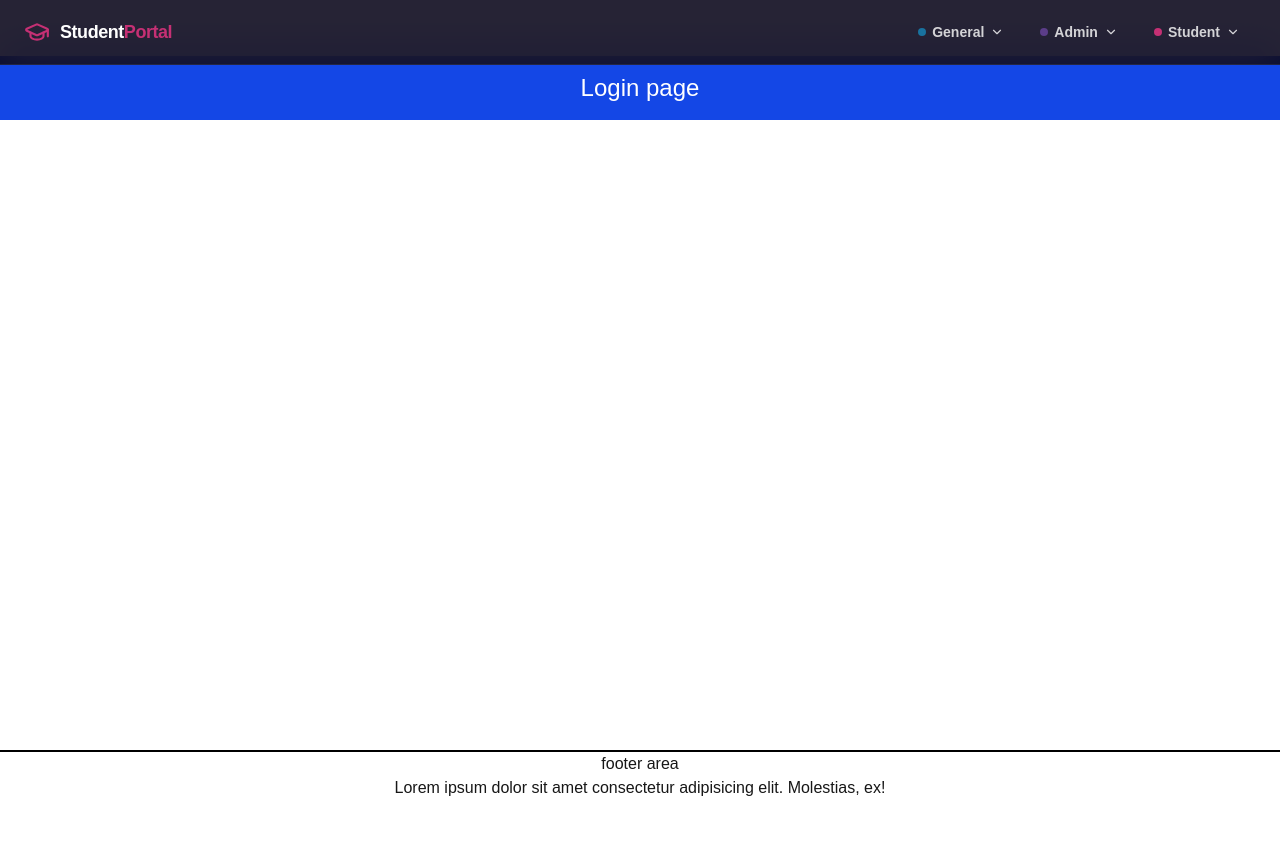
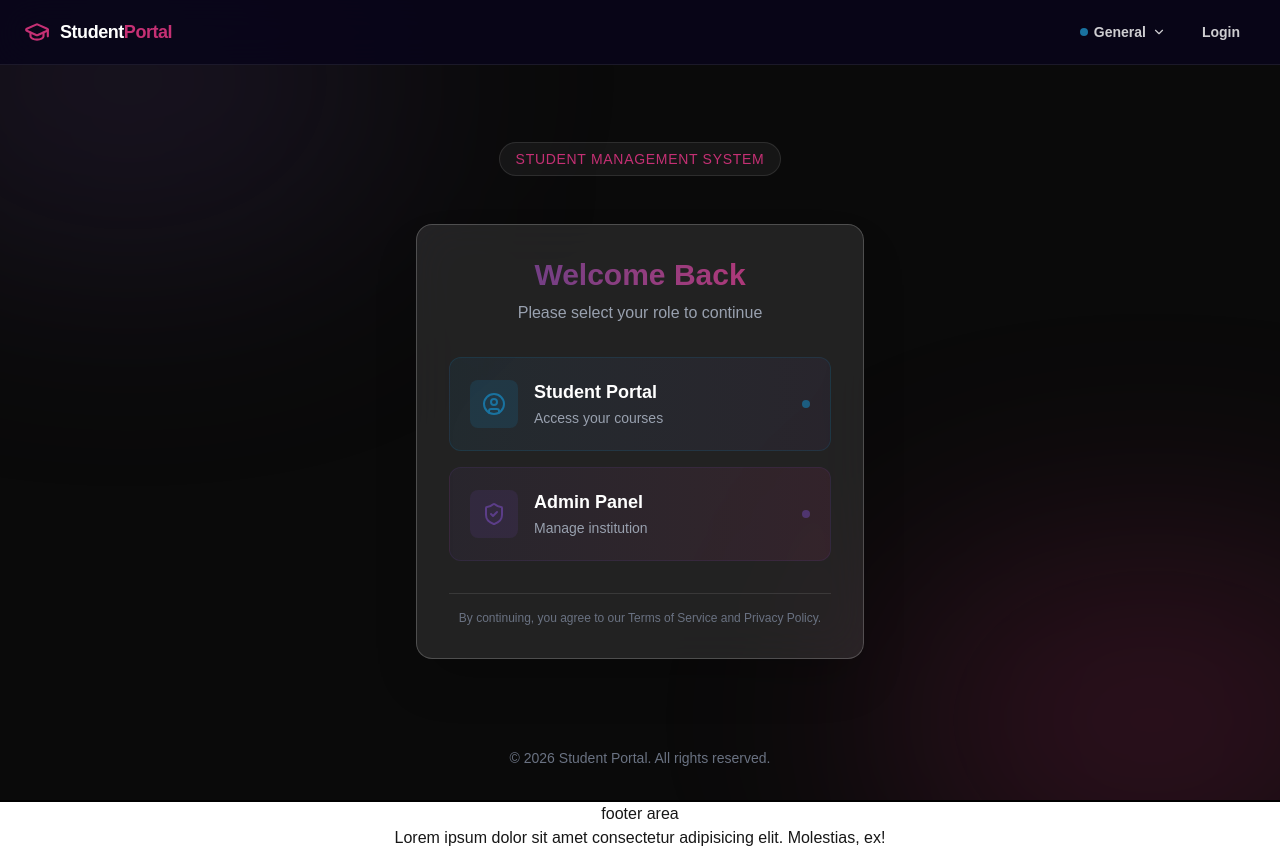
Before and after one commit to mamun-jsx/student-portal, a Next.js app: page /login in a window 1280 px wide. Before the commit the page ends 800 px from the top, so only its background shows below. Built offline with nearby package versions, Linux system fonts and the light colour scheme.

Commit message:
add react-hook-form,toast,setGlobalUser

```diff
--- a/package.json
+++ b/package.json
@@ -12,7 +12,9 @@
     "lucide-react": "^1.14.0",
     "next": "16.2.4",
     "react": "19.2.4",
-    "react-dom": "19.2.4"
+    "react-dom": "19.2.4",
+    "react-hook-form": "^7.74.0",
+    "react-hot-toast": "^2.6.0"
   },
   "devDependencies": {
     "@tailwindcss/postcss": "^4",
--- /dev/null
+++ b/src/Components/LoginForm.tsx
@@ -0,0 +1,105 @@
+"use client";
+
+import React, { useState } from "react";
+import { ShieldCheck, UserCircle, Loader2 } from "lucide-react";
+import { useRouter } from "next/navigation";
+import { toast } from "react-hot-toast";
+
+export default function LoginForm() {
+  const [loadingRole, setLoadingRole] = useState<"admin" | "student" | null>(null);
+  const router = useRouter();
+
+  const handleLogin = async (role: "admin" | "student") => {
+    setLoadingRole(role);
+    const userData =
+      role === "admin"
+        ? { name: "admin", role: "admin" }
+        : { name: "Mr. Rahim", role: "student" };
+
+    // Simulate network delay
+    await new Promise((resolve) => setTimeout(resolve, 1500));
+
+    // Set localStorage
+    localStorage.setItem("user", JSON.stringify(userData));
+
+    // Set cookie
+    document.cookie = `user=${encodeURIComponent(
+      JSON.stringify(userData)
+    )}; path=/; max-age=86400;`; // 1 day
+
+    toast.success(`Welcome back, ${userData.name}!`);
+    setLoadingRole(null);
+
+    // Redirect to dashboard
+    router.push("/dashboard");
+  };
+
+  return (
+    <div className="w-full max-w-md mx-auto p-8 rounded-2xl bg-white/10 backdrop-blur-xl border border-white/20 shadow-2xl space-y-8">
+      <div className="text-center">
+        <h1 className="text-3xl font-bold bg-gradient-to-r from-ec-primary to-ec-accent bg-clip-text text-transparent">
+          Welcome Back
+        </h1>
+        <p className="text-gray-400 mt-2">Please select your role to continue</p>
+      </div>
+
+      <div className="flex flex-col gap-4">
+        <button
+          onClick={() => handleLogin("student")}
+          disabled={!!loadingRole}
+          className="group relative flex items-center justify-between p-5 rounded-xl bg-gradient-to-r from-ec-secondary/10 to-ec-primary/10 border border-ec-secondary/20 hover:border-ec-secondary/50 transition-all duration-300 cursor-pointer overflow-hidden disabled:opacity-50 disabled:cursor-not-allowed"
+        >
+          <div className="absolute inset-0 bg-gradient-to-r from-ec-secondary/5 to-ec-primary/5 translate-x-[-100%] group-hover:translate-x-0 transition-transform duration-500" />
+          <div className="relative flex items-center gap-4">
+            <div className="p-3 rounded-lg bg-ec-secondary/20 text-ec-secondary group-hover:scale-110 transition-transform">
+              {loadingRole === "student" ? (
+                <Loader2 size={24} className="animate-spin" />
+              ) : (
+                <UserCircle size={24} />
+              )}
+            </div>
+            <div className="text-left">
+              <span className="block text-lg font-semibold text-white">
+                Student Portal
+              </span>
+              <span className="text-sm text-gray-400">
+                {loadingRole === "student" ? "Logging in..." : "Access your courses"}
+              </span>
+            </div>
+          </div>
+          <div className="relative h-2 w-2 rounded-full bg-ec-secondary animate-pulse" />
+        </button>
+
+        <button
+          onClick={() => handleLogin("admin")}
+          disabled={!!loadingRole}
+          className="group relative flex items-center justify-between p-5 rounded-xl bg-gradient-to-r from-ec-primary/10 to-ec-accent/10 border border-ec-primary/20 hover:border-ec-primary/50 transition-all duration-300 cursor-pointer overflow-hidden disabled:opacity-50 disabled:cursor-not-allowed"
+        >
+          <div className="absolute inset-0 bg-gradient-to-r from-ec-primary/5 to-ec-accent/5 translate-x-[-100%] group-hover:translate-x-0 transition-transform duration-500" />
+          <div className="relative flex items-center gap-4">
+            <div className="p-3 rounded-lg bg-ec-primary/20 text-ec-primary group-hover:scale-110 transition-transform">
+              {loadingRole === "admin" ? (
+                <Loader2 size={24} className="animate-spin" />
+              ) : (
+                <ShieldCheck size={24} />
+              )}
+            </div>
+            <div className="text-left">
+              <span className="block text-lg font-semibold text-white">
+                Admin Panel
+              </span>
+              <span className="text-sm text-gray-400">
+                {loadingRole === "admin" ? "Logging in..." : "Manage institution"}
+              </span>
+            </div>
+          </div>
+          <div className="relative h-2 w-2 rounded-full bg-ec-primary animate-pulse" />
+        </button>
+      </div>
+
+      <div className="text-center text-xs text-gray-500 pt-4 border-t border-white/10">
+        By continuing, you agree to our Terms of Service and Privacy Policy.
+      </div>
+    </div>
+  );
+}
--- a/src/Components/Nav.tsx
+++ b/src/Components/Nav.tsx
@@ -2,15 +2,16 @@
 
 import Link from "next/link";
 import { useState, useRef, useEffect } from "react";
-import { ChevronDown, GraduationCap } from "lucide-react";
+import { ChevronDown, GraduationCap, LogOut } from "lucide-react";
+import { useUser } from "@/hooks/useUser";
+import { useRouter } from "next/navigation";
+import { toast } from "react-hot-toast";
 
 const generalLinks = [
   { name: "Home", href: "/" },
   { name: "Courses", href: "/course" },
   { name: "About", href: "/about" },
   { name: "Contact", href: "/contact" },
-  { name: "Login", href: "/login" },
-  { name: "Register", href: "/register" },
 ];
 
 const adminLinks = [
@@ -88,7 +89,6 @@ function Dropdown({ label, links, dotColor }: DropdownProps) {
               id={`nav-link-${link.name.toLowerCase().replace(/\s+/g, "-")}`}
               onClick={() => setOpen(false)}
               className="flex items-center gap-2.5 px-4 py-2.5 text-sm text-white/70 hover:text-white transition-all duration-150 group"
-              style={{}}
               onMouseEnter={(e) => {
                 const el = e.currentTarget;
                 el.style.background = dotColor + "18";
@@ -116,6 +116,17 @@ function Dropdown({ label, links, dotColor }: DropdownProps) {
 }
 
 export default function Nav() {
+  const { user, loading } = useUser();
+  const router = useRouter();
+
+  const handleLogout = () => {
+    localStorage.removeItem("user");
+    document.cookie = "user=; path=/; expires=Thu, 01 Jan 1970 00:00:00 GMT";
+    toast.success("Logged out successfully");
+    router.push("/login");
+    router.refresh();
+  };
+
   return (
     <header
       id="main-nav"
@@ -142,8 +153,31 @@ export default function Nav() {
         {/* Three dropdown sections */}
         <nav id="nav-sections" className="flex items-center gap-1">
           <Dropdown label="General" links={generalLinks} dotColor="#19729f" />
-          <Dropdown label="Admin" links={adminLinks} dotColor="#5b3d88" />
-          <Dropdown label="Student" links={studentLinks} dotColor="#c53074" />
+
+          {!loading && user?.role === "admin" && (
+            <Dropdown label="Admin" links={adminLinks} dotColor="#5b3d88" />
+          )}
+
+          {!loading && user?.role === "student" && (
+            <Dropdown label="Student" links={studentLinks} dotColor="#c53074" />
+          )}
+
+          {!loading && user ? (
+            <button
+              onClick={handleLogout}
+              className="flex items-center gap-2 px-4 py-2 rounded-lg text-sm font-semibold text-white/80 hover:text-white hover:bg-red-500/20 hover:text-red-400 transition-all duration-200"
+            >
+              <LogOut size={16} />
+              Logout
+            </button>
+          ) : (
+            <Link
+              href="/login"
+              className="px-4 py-2 rounded-lg text-sm font-semibold text-white/80 hover:text-white hover:bg-white/10 transition-all duration-200"
+            >
+              Login
+            </Link>
+          )}
         </nav>
       </div>
     </header>
--- a/src/app/(CommonLayout)/login/page.tsx
+++ b/src/app/(CommonLayout)/login/page.tsx
@@ -1,9 +1,25 @@
+import LoginForm from "@/Components/LoginForm";
+
 export default function LoginPage() {
   return (
-    <section className="mt-14">
-      <h2 className="bg-blue-700 text-center text-2xl text-white py-4">
-        Login page
-      </h2>
+    <section className="min-h-screen flex flex-col items-center justify-center bg-[#0a0a0a] relative overflow-hidden px-4">
+      {/* Decorative background elements */}
+      <div className="absolute top-[-10%] left-[-10%] w-[40%] h-[40%] bg-ec-primary/20 blur-[120px] rounded-full" />
+      <div className="absolute bottom-[-10%] right-[-10%] w-[40%] h-[40%] bg-ec-accent/20 blur-[120px] rounded-full" />
+
+      <div className="relative z-10 w-full flex flex-col items-center">
+        <div className="mb-8 text-center">
+          <div className="inline-block px-4 py-1.5 mb-4 rounded-full bg-white/5 border border-white/10 text-ec-accent text-sm font-medium tracking-wider uppercase">
+            Student Management System
+          </div>
+        </div>
+
+        <LoginForm />
+      </div>
+
+      <footer className="absolute bottom-8 text-gray-500 text-sm">
+        &copy; {new Date().getFullYear()} Student Portal. All rights reserved.
+      </footer>
     </section>
   );
 }
--- a/src/app/(DashboardLayout)/layout.tsx
+++ b/src/app/(DashboardLayout)/layout.tsx
@@ -1,5 +1,6 @@
 import Nav from "@/Components/Nav";
 import Footer from "@/Components/Footer";
+import { getUser } from "@/utils/getUser";
 
 interface DashboardLayoutProps {
   children: React.ReactNode;
@@ -8,7 +9,8 @@ interface DashboardLayoutProps {
 }
 
 const DashboardLayout = async ({ student, admin }: DashboardLayoutProps) => {
-  const role = "student";
+  const user = await getUser();
+  const role = user?.role || "student";
   return (
     <div
       className="flex flex-col min-h-screen"
@@ -16,7 +18,17 @@ const DashboardLayout = async ({ student, admin }: DashboardLayoutProps) => {
     >
       <Nav />
       <main className="flex-grow pt-16 px-6">
-        <div className="max-w-7xl w-full mx-auto py-8">
+        <div className="max-w-7xl w-full mx-auto py-8 space-y-6">
+          {user && (
+            <div className="p-6 rounded-2xl bg-white/5 border border-white/10 backdrop-blur-sm">
+              <h1 className="text-2xl font-bold text-white">
+                Welcome back, <span className="text-ec-accent">{user.name}</span>!
+              </h1>
+              <p className="text-gray-400">
+                You are logged in as <span className="capitalize">{user.role}</span>.
+              </p>
+            </div>
+          )}
           {role === "admin" ? admin : student}
         </div>
       </main>
--- a/src/app/layout.tsx
+++ b/src/app/layout.tsx
@@ -1,6 +1,8 @@
 import type { Metadata } from "next";
 import { Geist, Geist_Mono } from "next/font/google";
 import "./globals.css";
+
+import { Toaster } from "react-hot-toast";
 
 const geistSans = Geist({
   variable: "--font-geist-sans",
@@ -30,7 +32,10 @@ export default function RootLayout({
       lang="en"
       className={`${geistSans.variable} ${geistMono.variable} h-full antialiased`}
     >
-      <body className="min-h-full flex flex-col">{children}</body>
+      <body className="min-h-full flex flex-col">
+        {children}
+        <Toaster position="top-right" reverseOrder={false} />
+      </body>
     </html>
   );
 }
--- /dev/null
+++ b/src/hooks/useUser.ts
@@ -0,0 +1,27 @@
+"use client";
+
+import { useState, useEffect } from "react";
+
+interface User {
+  name: string;
+  role: "admin" | "student";
+}
+
+export const useUser = () => {
+  const [user, setUser] = useState<User | null>(null);
+  const [loading, setLoading] = useState(true);
+
+  useEffect(() => {
+    const storedUser = localStorage.getItem("user");
+    if (storedUser) {
+      try {
+        setUser(JSON.parse(storedUser));
+      } catch (error) {
+        console.error("Failed to parse user from localStorage", error);
+      }
+    }
+    setLoading(false);
+  }, []);
+  console.log("user -->  hook", user);
+  return { user, loading };
+};
--- /dev/null
+++ b/src/utils/getUser.ts
@@ -0,0 +1,21 @@
+import { cookies } from "next/headers";
+
+interface User {
+  name: string;
+  role: "admin" | "student";
+}
+
+export const getUser = async (): Promise<User | null> => {
+  const cookieStore = await cookies();
+  const userCookie = cookieStore.get("user");
+  if (!userCookie) {
+    return null;
+  }
+
+  try {
+    return JSON.parse(decodeURIComponent(userCookie.value));
+  } catch (error) {
+    console.error("Failed to parse user cookie", error);
+    return null;
+  }
+};
```
Also changed, not shown: src/app/(CommonLayout)/about/page.tsx (+6 -1 lines), 1 other file (tests, documents, lock files or other folders).
